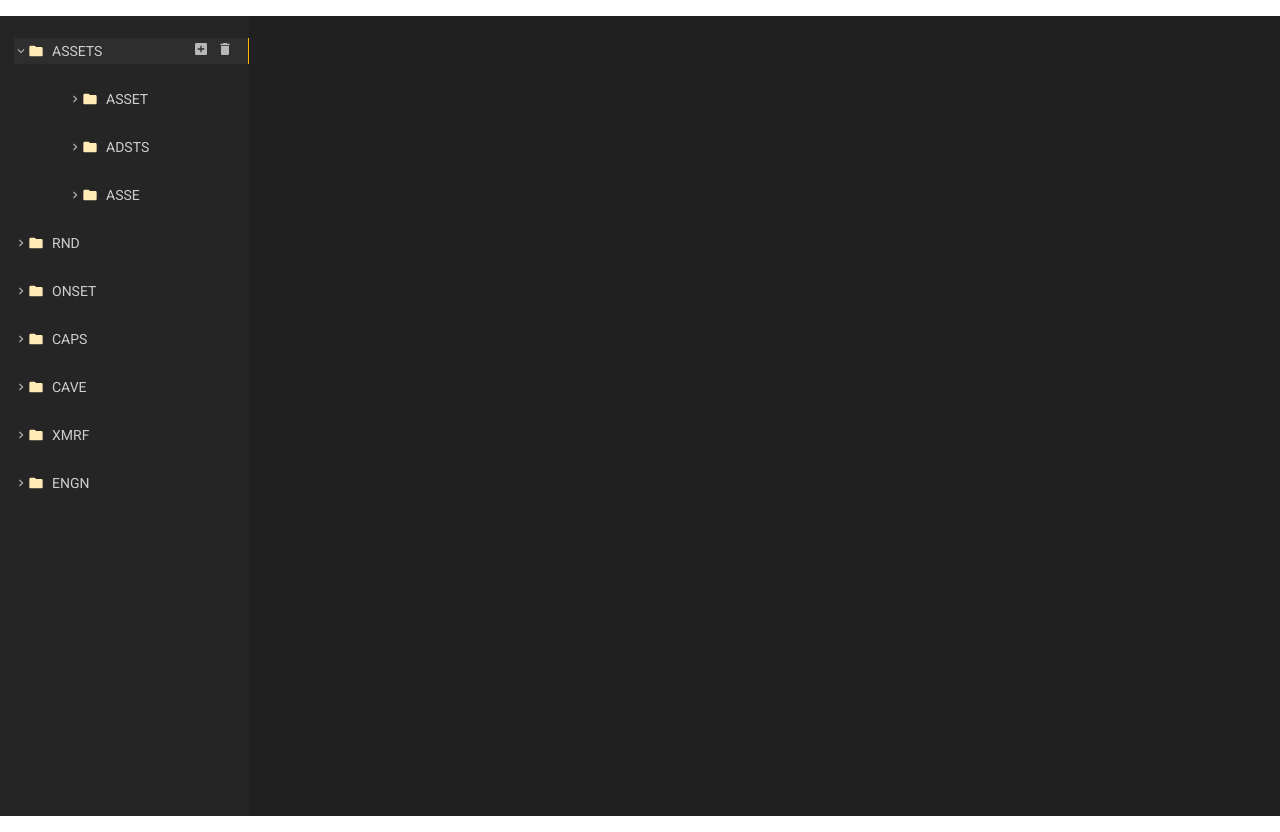
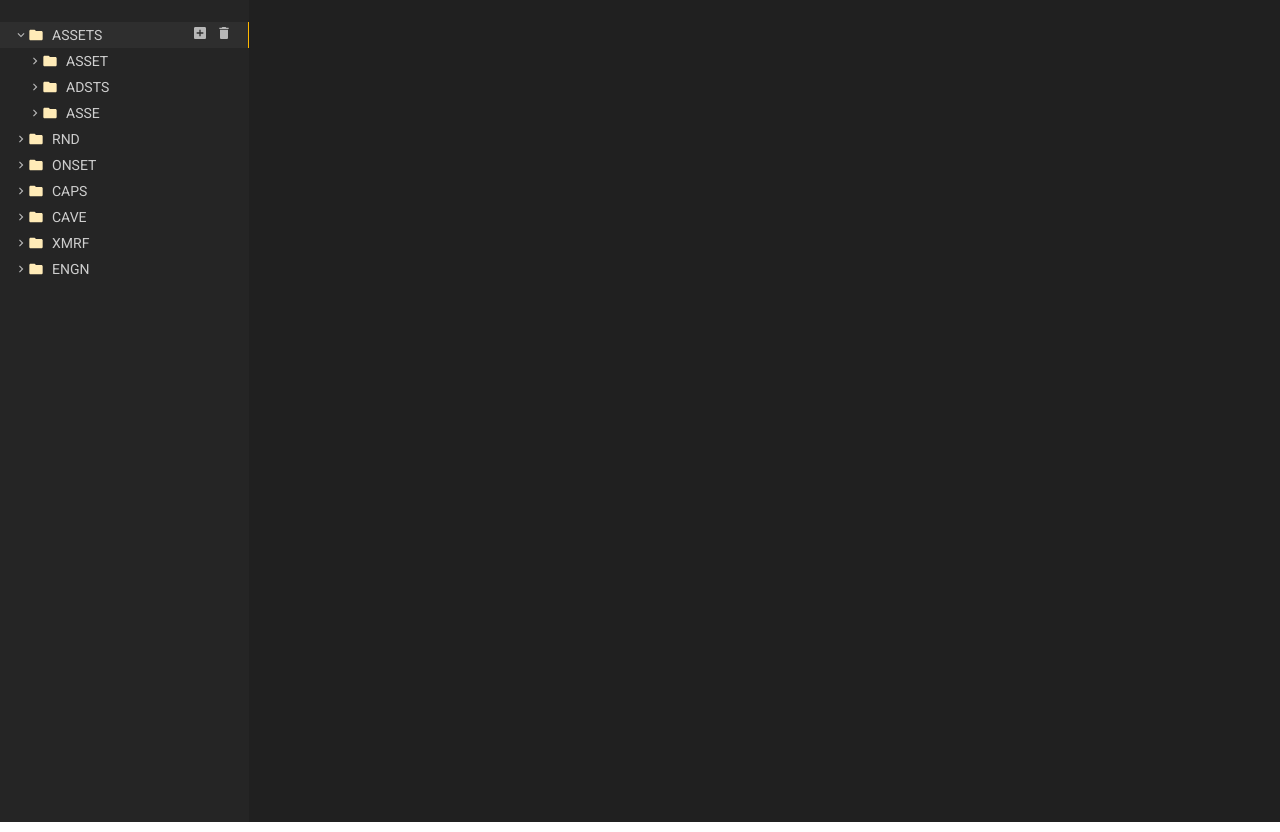
Before and after one commit to IIKolchin/cj-test, a React (Create React App) app: page / in a window 1280 px wide. Both pictures are taken after a click on the element "ASSETS". Built offline with nearby package versions, Linux system fonts and the light colour scheme.

Commit message:
edit styles

```diff
--- a/src/components/App/App.tsx
+++ b/src/components/App/App.tsx
@@ -1,11 +1,5 @@
 import styled from 'styled-components';
-// import AddBoxIcon from '@mui/icons-material/AddBox';
-// import DeleteIcon from '@mui/icons-material/Delete';
 import Sidebar from '../Sidebar/Sidebar';
-// import AddFolder from '../Modal/AddFolder';
-// import Portal from '../hoc/portal';
-// import Modal from '../Modal/Modal';
-// import DeleteFolder from '../Modal/DeleteFolder';
 
 const Body = styled.section`
   background-color: #202020;
--- a/src/components/Folder/Folders.tsx
+++ b/src/components/Folder/Folders.tsx
@@ -1,43 +1,51 @@
-/* eslint-disable max-len */
-/* eslint-disable consistent-return */
-/* eslint-disable no-plusplus */
-/* eslint-disable import/no-extraneous-dependencies */
-/* eslint-disable react/prop-types */
-/* eslint-disable react/button-has-type */
-import { FormEvent, useEffect, useState } from 'react';
+import {
+  createRef, FormEvent, useEffect, useState,
+} from 'react';
 import { v4 as uuidv4 } from 'uuid';
 import styled from 'styled-components';
 import FolderIcon from '@mui/icons-material/Folder';
 import ExpandMoreOutlinedIcon from '@mui/icons-material/ExpandMoreOutlined';
 import NavigateNextOutlinedIcon from '@mui/icons-material/NavigateNextOutlined';
-// import MovieIcon from '@mui/icons-material/Movie';
 import AddBoxIcon from '@mui/icons-material/AddBox';
 import DeleteIcon from '@mui/icons-material/Delete';
 import cloneDeep from 'lodash/cloneDeep';
 import { useAppDispatch, useSelector } from '../../store/store';
-import { addFolder } from '../../features/folders/foldersSlice';
-// import { TFolder } from '../../services/types';
-// import Modal from '../Modal/Modal';
-// import DeleteIcon from '@mui/icons-material/Delete';
+import { setFolders } from '../../features/folders/foldersSlice';
 import AddFolder from '../Modal/AddFolder';
-// import Portal from '../hoc/portal';
 import Modal from '../Modal/Modal';
 import DeleteFolder from '../Modal/DeleteFolder';
 import { findTitleById, findIndexById, findFirstIndex } from '../utils';
-import { TFolder } from '../../services/types';
-
-type TFoldersProps = {
-  children?: TFolder[];
-  title?: string;
-  id?: string;
-  depth?: number;
-};
+import { TFoldersProps } from '../../services/types';
 
 const Container = styled.ul`
   position: relative;
   list-style: none;
   margin: 0;
-padding: 22px 0 0 14px;
+  padding: 0;
+`;
+
+const Child = styled.ul`
+  padding: 0 0 0 14px;
+  margin: 0;
+`;
+
+const Item = styled.li`
+  position: relative;
+  z-index: 2;
+  height: 26px;
+  display: flex;
+  align-items: center;
+`;
+
+const List = styled.div`
+  position: absolute;
+  top: 0;
+  left: -40px;
+  background-color: #2e2e2e;
+  width: 250px;
+  height: 26px;
+  z-index: -1;
+  overflow: hidden;
 `;
 
 const AddButton = styled.button`
@@ -73,7 +81,9 @@ function Folders({
   children, depth = 1, title, id,
 }: TFoldersProps) {
   const [active, setActive] = useState(false);
-  //   const [activeFolder, setActiveFolder] = useState({});
+  // const [activeFolder, setActiveFolder] = useState(false);
+  // const [onFocusFolder, setOnFocusFolder] = useState(null);
+  // const [onBlureFolder, setOnBlureFolder] = useState();
   const [firstIndex, setFirstIndex] = useState<number>();
   const [secondIndex, setSecondIndex] = useState<number>();
   const [thirdIndex, setThirdIndex] = useState<number>();
@@ -82,7 +92,12 @@ function Folders({
   const [openModalDel, setOpenModalDel] = useState(false);
   const [value, setValue] = useState('');
 
-  //   const style = { marginLeft: 1 };
+  const myRef = createRef<any>();
+
+  const styleActive = {
+    backgroundColor: active ? '#2E2E2E' : '#252525',
+    borderRight: active ? '1px solid #FFB800' : '#252525',
+  };
   const childStyle = { display: depth && active ? 'block' : 'none' };
   const dispatch = useAppDispatch();
   const foldersArray = useSelector((state) => state.folders.folders);
@@ -91,12 +106,10 @@ function Folders({
   const iD: string | null | undefined = !active ? id : null;
   const iDDel: string | null | undefined = active ? id : null;
 
-  useEffect(() => {
-    // setActiveFolder()
-  });
+  useEffect(() => {});
+  console.log(myRef);
 
-  const onClick = (e: any) => {
-    console.log(e.target.dataset.txt, e.target.dataset.space);
+  const onClick = () => {
     setActive(!active);
     if (depth === 1) {
       localStorage.removeItem('firstIdx');
@@ -197,19 +210,15 @@ function Folders({
     }
     return deep;
   };
-  console.log(id);
-
-  console.log(iD);
-  console.log(deep);
 
   const addFolderHandler = (e: FormEvent) => {
     e.preventDefault();
-    dispatch(addFolder(newArrAdd()));
+    dispatch(setFolders(newArrAdd()));
     setOpenModalAdd(false);
   };
 
   const deleteFolderHandler = () => {
-    dispatch(addFolder(newArrDel()));
+    dispatch(setFolders(newArrDel()));
     setOpenModalDel(false);
   };
 
@@ -229,27 +238,22 @@ function Folders({
   const onChange = (e: React.ChangeEvent<HTMLInputElement>): void => {
     setValue(e.currentTarget.value);
   };
-  // console.log(findTitleById(deep, iDDel));
-
-  const Item = styled.li`
-  height: 26px;
-  background-color: ${active ? '#2E2E2E' : '#252525'};
-    border-right: ${active ? '1px solid #FFB800' : '#252525'};
-    display: flex;
-    align-items: center;
-  `;
 
   return (
     <>
       <Container>
-        <Item>
+        <Item style={styleActive} ref={myRef}>
+          {active && <List />}
           {active && (
             <Buttons>
               {depth < 4 && (
                 <AddButton onClick={openModalAddFolder}>
                   <AddBoxIcon
                     sx={{
-                  color: '#B7B7B7;', width: '16px', height: '16px', mr: 1,
+                      color: '#B7B7B7',
+                      width: '16px',
+                      height: '16px',
+                      mr: 1,
                     }}
                   />
                 </AddButton>
@@ -257,7 +261,10 @@ function Folders({
               <DeleteButton onClick={openModalDelete}>
                 <DeleteIcon
                   sx={{
-                  color: '#B7B7B7;', width: '16px', height: '16px', mr: 2,
+                    color: '#B7B7B7;',
+                    width: '16px',
+                    height: '16px',
+                    mr: 2,
                   }}
                 />
               </DeleteButton>
@@ -266,11 +273,21 @@ function Folders({
           <Wrapper onClick={onClick}>
             {active ? (
               <ExpandMoreOutlinedIcon
-                sx={{ color: '#B7B7B7', width: '14px', height: '16px' }}
+                sx={{
+                  color: '#B7B7B7',
+                  width: '14px',
+                  height: '16px',
+                  marginLeft: '14px',
+                }}
               />
             ) : (
               <NavigateNextOutlinedIcon
-                sx={{ color: '#B7B7B7', width: '14px', height: '16px' }}
+                sx={{
+                  color: '#B7B7B7',
+                  width: '14px',
+                  height: '16px',
+                  marginLeft: '14px',
+                }}
               />
             )}
             <FolderIcon
@@ -280,13 +297,12 @@ function Folders({
           </Wrapper>
         </Item>
         {Array.isArray(children) ? (
-          <ul style={childStyle}>
+          <Child style={childStyle}>
             {children.map((item, index) => (
               <Folders key={index} depth={depth + 1} {...item} />
             ))}
-          </ul>
+          </Child>
         ) : null}
-
       </Container>
 
       {openModalAdd && (
--- a/src/components/Sidebar/Sidebar.tsx
+++ b/src/components/Sidebar/Sidebar.tsx
@@ -4,15 +4,10 @@ import folders from '../../constants/constants';
 import { setFolders } from '../../features/folders/foldersSlice';
 import { useAppDispatch, useSelector } from '../../store/store';
 import Folders from '../Folder/Folders';
-// import FolderIcon from '@mui/icons-material/Folder';
-// import ExpandMoreOutlinedIcon from '@mui/icons-material/ExpandMoreOutlined';
-// import NavigateNextOutlinedIcon from '@mui/icons-material/NavigateNextOutlined';
-// import MovieIcon from '@mui/icons-material/Movie';
-// import Folder from '../Folder/Folder';
-// import RecursiveComponent from '../Folder/recursiv';
 
-const Section = styled.ul`
-  padding: 0;
+const Section = styled.div`
+  padding: 22px 0 0 0;
+  margin: 0;
   width: 249px;
   min-height: 800px;
   background-color: #252525;
@@ -22,27 +17,9 @@ function Sidebar() {
   const foldersArray = useSelector((state) => state.folders.folders);
   const dispatch = useAppDispatch();
 
-  //   console.log(foldersArray);
-
   useEffect(() => {
     dispatch(setFolders(folders));
   }, [dispatch]);
-  //   const [active, setActive] = useState<any[]>([]);
-  //   console.log(active);
-
-  //   const onClick = (el: any) => {
-  //     setActive((prevState) => [...prevState, el]);
-
-  //     const toggleEl = active.filter((element) => element !== el);
-  //     if (active.includes(el)) {
-  //       setActive(toggleEl);
-  //     }
-  //   };
-
-  //   const addHandler = () => {
-  //     // folders.subfolders = { id: 1, title: 'ASSETS' },
-  //   };
-
   return (
     <Section>
       {foldersArray.map((item, index) => (
--- a/src/features/folders/foldersSlice.ts
+++ b/src/features/folders/foldersSlice.ts
@@ -11,15 +11,9 @@ const foldersSlice = createSlice({
     setFolders(state, { payload }) {
       state.folders = [...payload];
     },
-    addFolder(state, { payload }) {
-      state.folders = [...payload];
-    },
-    removeFolder(state, { payload }) {
-      state.folders = [...payload];
-    },
   },
 });
 
-export const { addFolder, removeFolder, setFolders } = foldersSlice.actions;
+export const { setFolders } = foldersSlice.actions;
 
 export default foldersSlice.reducer;
```
Also changed, not shown: src/components/Folder/Folder.tsx (deleted, +0 -84 lines), src/components/Modal/AddFolder.tsx (+1 -9 lines), src/components/Modal/DeleteFolder.tsx (+1 -6 lines), src/components/Modal/Modal.tsx (+2 -8 lines), src/components/hoc/portal.tsx (deleted, +0 -25 lines), src/services/types/index.ts (+30 -0 lines). Lines whose indentation alone changed are shown as unchanged.
